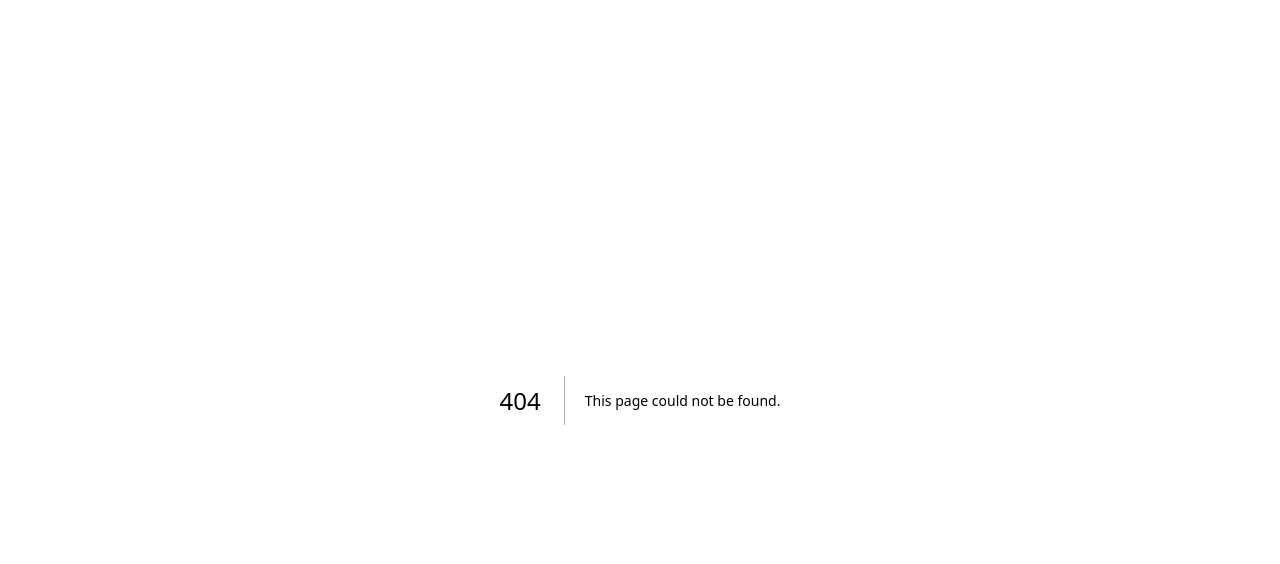
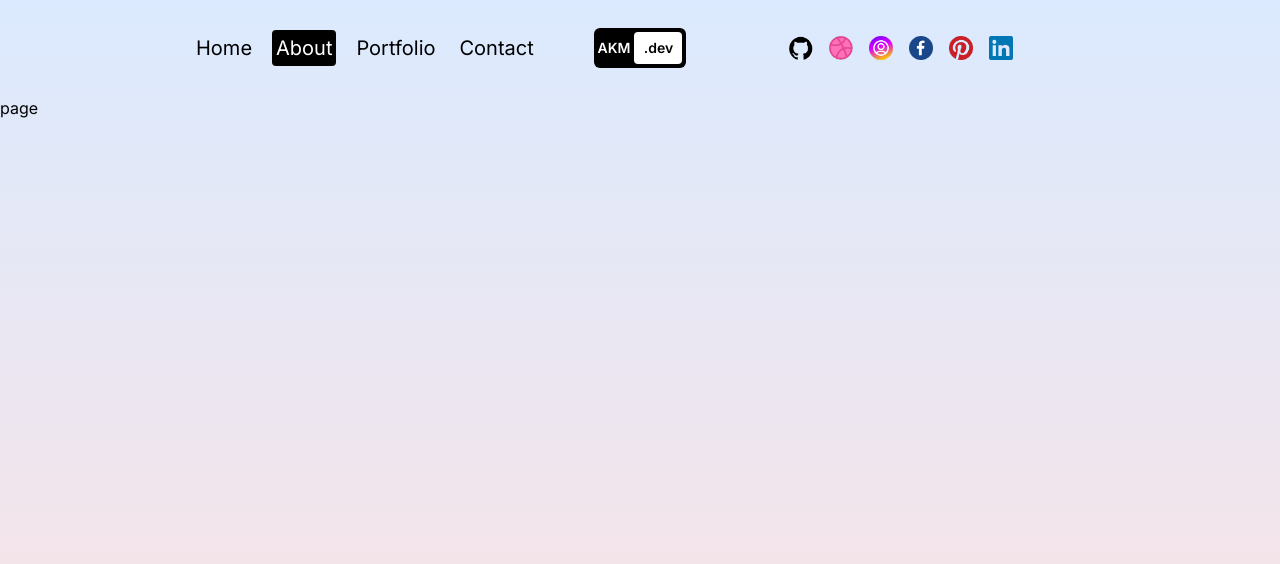
Before and after one commit to abdulkareemm/akm-portfolio, a Next.js app: page /about in a window 1280 px wide. Before the commit this address had no page. Shown: the top 564 px of the page. Built offline with nearby package versions, Linux system fonts and the light colour scheme.

Commit message:
Navbar components

```diff
--- /dev/null
+++ b/src/_components/NavLink.jsx
@@ -0,0 +1,21 @@
+"use client";
+
+import Link from "next/link";
+import { usePathname } from "next/navigation";
+
+const NavLink = ({link}) => {
+  const pathName = usePathname();
+
+  return (
+    <Link
+      className={`rounded p-1 ${
+        pathName === link.url && "bg-black text-white"
+      }`}
+      href={link.url}
+    >
+      {link.title}
+    </Link>
+  );
+};
+
+export default NavLink;
--- /dev/null
+++ b/src/_components/Navbar.jsx
@@ -0,0 +1,93 @@
+"use client"
+import Image from 'next/image';
+import Link from 'next/link';
+import React, { useState } from 'react'
+import NavLink from './NavLink';
+
+const links = [
+  { url: "/", title: "Home" },
+  { url: "/about", title: "About" },
+  { url: "/portfolio", title: "Portfolio" },
+  { url: "/contact", title: "Contact" },
+];
+
+const Navbar = () => {
+  const [open, setOpen] = useState(false);
+  return (
+    <div className="h-full flex items-center justify-between px-4 sm:px-8 md:px-12 lg:px-20 xl:px-48 text-xl">
+      {/* LINKS */}
+      <div className="hidden md:flex gap-4 w-1/3">
+        {links.map((link) => (
+          <NavLink link={link} key={link.title} />
+        ))}
+      </div>
+      {/* LOGO */}
+      <div className="md:hidden lg:flex xl:w-1/3 xl:justify-center">
+        <Link
+          href="/"
+          className="text-sm bg-black rounded-md p-1 font-semibold flex items-center justify-center"
+        >
+          <span className="text-white mr-1">AKM</span>
+          <span className="w-12 h-8 rounded bg-white text-black flex items-center justify-center">
+            .dev
+          </span>
+        </Link>
+      </div>
+      {/* SOCIAL */}
+      <div className="hidden md:flex gap-4 w-1/3">
+        <Link href="/">
+          <Image src="/github.png" alt="" width={24} height={24} />
+        </Link>
+        <Link href="/">
+          <Image src="/dribbble.png" alt="" width={24} height={24} />
+        </Link>
+        <Link href="/">
+          <Image src="/instagram.png" alt="" width={24} height={24} />
+        </Link>
+        <Link href="/">
+          <Image src="/facebook.png" alt="" width={24} height={24} />
+        </Link>
+        <Link href="/">
+          <Image src="/pinterest.png" alt="" width={24} height={24} />
+        </Link>
+        <Link href="/">
+          <Image src="/linkedin.png" alt="" width={24} height={24} />
+        </Link>
+      </div>
+      {/* RESPONSIVE MENU */}
+      <div className="md:hidden">
+        {/* MENU BUTTON */}
+        <button
+          className="w-10 h-8 flex flex-col justify-between z-50 relative"
+          onClick={() => setOpen((prev) => !prev)}
+        >
+          <div
+            className={`w-10 h-1 ${
+              open ? "bg-white" : "bg-black"
+            } rounded origin-left`}
+          ></div>
+          <div
+            className={`w-10 h-1 ${open ? "bg-white" : "bg-black"} rounded`}
+          ></div>
+          <div
+            className={`w-10 h-1 ${
+              open ? "bg-white" : "bg-black"
+            } rounded origin-left`}
+          ></div>
+        </button>
+        {/* MENU LIST */}
+        {open && (
+          <div className="absolute top-0 left-0 w-screen h-screen bg-black text-white flex flex-col items-center justify-center gap-8 text-4xl z-40">
+            {links.map((link) => (
+              <div className="" key={link.title}>
+                <Link href={link.url} onClick={()=>setOpen(false)}>{link.title}</Link>
+              </div>
+            ))}
+          </div>
+        )}
+      </div>
+    </div>
+  );
+}
+
+export default Navbar
--- /dev/null
+++ b/src/app/about/page.jsx
@@ -0,0 +1,7 @@
+import React from 'react'
+
+export default function page() {
+  return (
+    <div>page</div>
+  )
+}
--- /dev/null
+++ b/src/app/contact/page.jsx
@@ -0,0 +1,7 @@
+import React from 'react'
+
+export default function page() {
+  return (
+    <div>page</div>
+  )
+}
--- a/src/app/layout.js
+++ b/src/app/layout.js
@@ -1,5 +1,6 @@
 import { Inter } from "next/font/google";
 import "./globals.css";
+import Navbar from "../_components/Navbar";
 
 const inter = Inter({ subsets: ["latin"] });
 
@@ -12,7 +13,14 @@
 export default function RootLayout({ children }) {
   return (
     <html lang="en">
-      <body className={inter.className}>{children}</body>
+      <body className={inter.className}>
+        <div className="w-screen h-screen bg-gradient-to-b from-blue-100 to-red-100">
+          <div className="h-24">
+            <Navbar />
+          </div>
+          <div className="h-[calc(100vh - 6rem)]">{children}</div>
+        </div>
+      </body>
     </html>
   );
 }
--- /dev/null
+++ b/src/app/portfolio/page.jsx
@@ -0,0 +1,7 @@
+import React from 'react'
+
+export default function page() {
+  return (
+    <div>page</div>
+  )
+}
--- a/tailwind.config.js
+++ b/tailwind.config.js
@@ -2,7 +2,7 @@
 module.exports = {
   content: [
     "./src/pages/**/*.{js,ts,jsx,tsx,mdx}",
-    "./src/components/**/*.{js,ts,jsx,tsx,mdx}",
+    "./src/_components/**/*.{js,ts,jsx,tsx,mdx}",
     "./src/app/**/*.{js,ts,jsx,tsx,mdx}",
   ],
   theme: {
```
Also changed, not shown: 1 other file (tests, documents, lock files or other folders).
